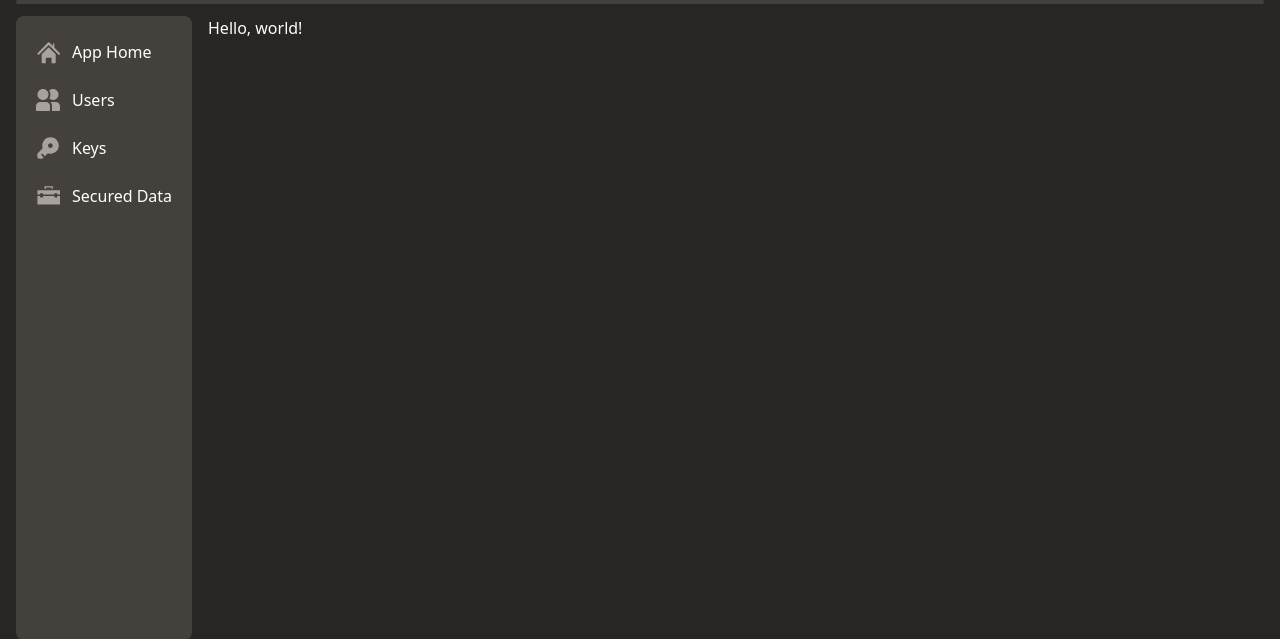
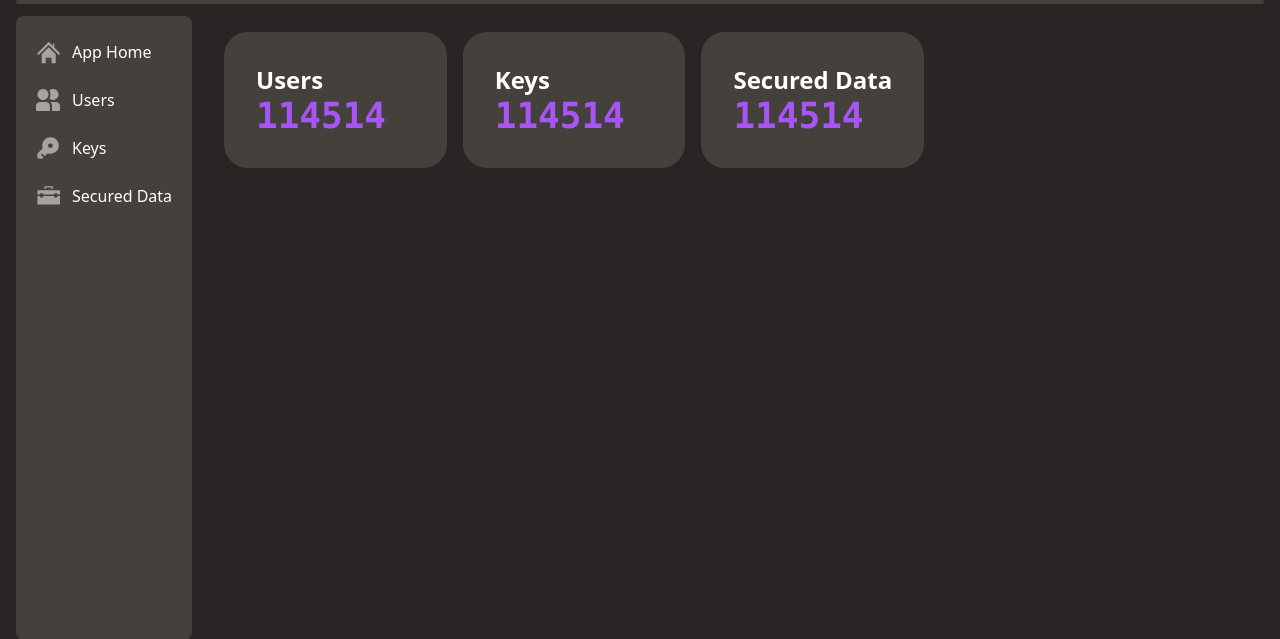
Before and after one commit to mitoiscool/boron, a Flask app: template boron/templates/panel/app/app_home.html in a window 1280 px wide. Shown: the part 80-719 px from the top of the page. Run offline with Flask 3, Linux system fonts and the light colour scheme; the template is opened without the code that fills it: most values are stand-ins (such as "Sample title", 1, 10 or a date in 2020); parts of the project's set-up code (start-up, migrations or seed data) failed here and were passed over; some libraries are stand-ins or nearby versions.

Commit message:
add app stats

```diff
--- a/boron/templates/panel/app/app_home.html
+++ b/boron/templates/panel/app/app_home.html
@@ -3,5 +3,24 @@
   <title>App: {{ app.name }}</title>
 {% endblock %}
 {% block body %}
-  <p>Hello, world!</p>
+  <div class="grid grid-cols-3 gap-4 m-4">
+    <div class="bg-stone-700 rounded-3xl p-8">
+      <dt>
+        <h3 class="text-2xl font-bold">Users</h3>
+      </dt>
+      <dd><code class="text-4xl t-accent font-bold">114514</code></dd>
+    </div>
+    <div class="bg-stone-700 rounded-3xl p-8">
+      <dt>
+        <h3 class="text-2xl font-bold">Keys</h3>
+      </dt>
+      <dd><code class="text-4xl t-accent font-bold">114514</code></dd>
+    </div>
+    <div class="bg-stone-700 rounded-3xl p-8">
+      <dt>
+        <h3 class="text-2xl font-bold">Secured Data</h3>
+      </dt>
+      <dd><code class="text-4xl t-accent font-bold">114514</code></dd>
+    </div>
+  </div>
 {% endblock %}
--- a/boron/templates/panel/panel_home.html
+++ b/boron/templates/panel/panel_home.html
@@ -11,12 +11,13 @@
           {{ apps|length }} app(s) currently using
           <strong class="text-purple-500">Boron</strong>
         </p>
-        <p class="text-white text-base">Lorem ipsum dolor sit amet, consectetur adipisicing elit. Voluptatibus quia, nulla! Maiores et perferendis eaque, exercitationem praesentium nihil. Lorem ipsum dolor sit amet, consectetur adipisicing elit. Voluptatibus quia, nulla! Maiores et perferendis eaque, exercitationem praesentium nihil.</p>
+        <p class="text-white text-base">
+          Boron is a web application <strong class="t-accent">for developers</strong> that allows them to easily manage their users, create and sell license keys, and ensure only their paying customers can <strong class="t-accent">access</strong> their applications. Create <strong class="t-accent">consistency</strong> in your product ecosystem with Boron. One account, all of your apps.
+        </p>
       </div>
       <div class="flex items-center">
         <div class="text-sm">
           <p class="text-stone-400 leading-none">Developer ID: {{ dev.id }}</p>
-          <p class="text-stone-500">Aug 18</p>
         </div>
       </div>
     </div>
```
